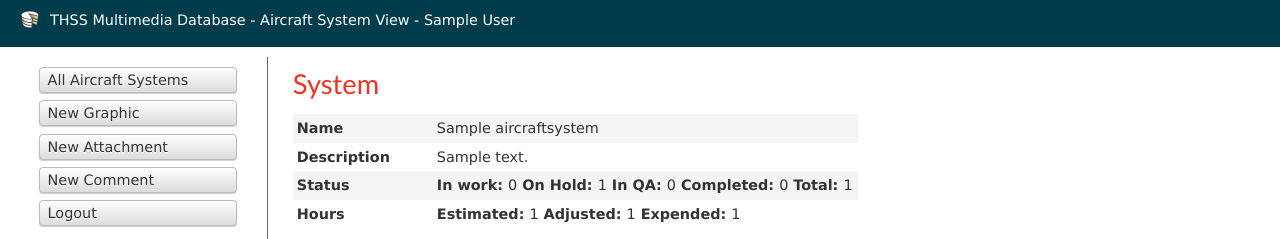
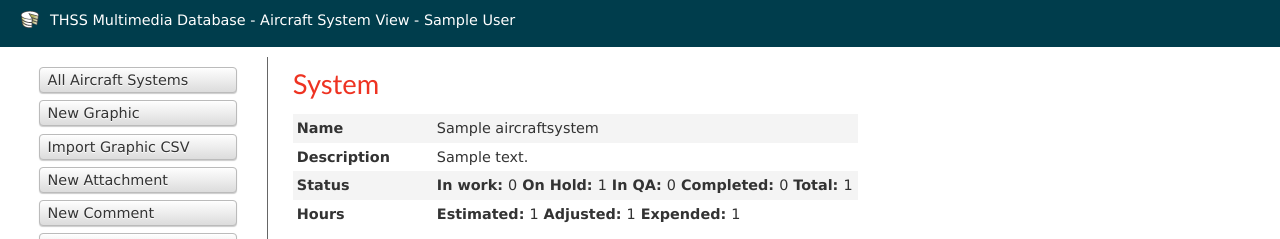
Before and after one commit to z3r0c00l2005/MultiMediaDB, a Django app: page /systems/1/1/ in a window 1280 px wide. Shown: the top 239 px of the page. Run offline with Django 3.2, Linux system fonts and the light colour scheme; a user stored in the database is signed in; tables that the repository leaves empty hold one stand-in row (values such as "Sample post"); parts of the project's set-up code (start-up, migrations or seed data) failed here and were passed over.

Commit message:
Add CSV imports

```diff
--- a/multimediadb/templates/aircraftsystems/view.html
+++ b/multimediadb/templates/aircraftsystems/view.html
@@ -8,6 +8,7 @@
 		<li><a href="{% url 'typeview' aircrafttype.id %}">All Aircraft Systems</a></li>
 		{% if perms.multimediadb.add_systemgraphic %}
         <li><a href="{% url 'graphicadd' aircrafttype.id system.id %}">New Graphic</a></li>
+        <li><a href="{% url 'graphicimport' aircrafttype.id system.id %}">Import Graphic CSV</a></li>
         {% endif %}
         {% if perms.multimediadb.add_upload %}
         <li><a href="{% url 'uploadadd' aircrafttype.id system.id 0 'system' %}">New Attachment</a></li>
--- a/multimediadb/views.py
+++ b/multimediadb/views.py
@@ -553,7 +553,6 @@ def typeimport(request):
     view_url = reverse('typeindex')
     if 'cancel' in request.POST:
         return HttpResponseRedirect(reverse('typeindex'))
-    # Handle file upload
     if request.method == 'POST':
         form = ImportForm(request.POST, request.FILES)
         if form.is_valid():
@@ -582,7 +581,6 @@ def systemimport(request, type_id):
     view_url = reverse('typeview', args=(type_id,))
     if 'cancel' in request.POST:
         return HttpResponseRedirect(reverse('typeview', args=(type_id,)))
-    # Handle file upload
     if request.method == 'POST':
         form = ImportForm(request.POST, request.FILES)
         if form.is_valid():
@@ -604,6 +602,36 @@ def systemimport(request, type_id):
     else:
         form = ImportForm() # A empty, unbound form
     return render(request, 'csvimport/add.html', {'form': form})
+
+@login_required
+def graphicimport(request, type_id, system_id):
+    view_url = reverse('systemview', args=(type_id, system_id))
+    if 'cancel' in request.POST:
+        return HttpResponseRedirect('systemview', args=(type_id, system_id))
+    if request.method == 'POST':
+        form = ImportForm(request.POST, request.FILES)
+        if form.is_valid():
+            cd = form.cleaned_data
+            file = cd['filename']
+
+            with file as f:
+                reader = csv.reader(f, delimiter=';', quoting=csv.QUOTE_NONE)
+                for row in reader:
+                    type = Aircrafttype.objects.get(id=type_id)
+                    system = Aircraftsystem.objects.get(id=system_id)
+
+                    if Systemgraphic.objects.filter(aircraftsystem=system.id, media_label=row[0]).count() > 0:
+                        graphic = Systemgraphic.objects.get(aircrafttype=type.id, media_label=row[0])
+                        Systemgraphic.objects.filter(id=graphic.id).update(aircraftsystem=system, media_label=row[0], title=row[1], description=row[2], estimated_hours=row[3], adjusted_hours=row[4], last_update_by='**Importer**', )
+                    else:
+                        query = Systemgraphic(aircraftsystem=system, media_label=row[0], title=row[1], description=row[2], estimated_hours=row[3], adjusted_hours=row[4], last_update_by='**Importer**', )
+                        query.save()
+            # Redirect to the document list after POST
+            return HttpResponseRedirect(reverse('systemview', args=(type_id, system_id)))
+    else:
+        form = ImportForm() # A empty, unbound form
+    return render(request, 'csvimport/add.html', {'form': form})
+
 
 # ################
 # Report Views   #
--- a/thssdb/urls.py
+++ b/thssdb/urls.py
@@ -34,6 +34,7 @@ urlpatterns = patterns('',
     url(r'^systems/comment/system/(?P<type_id>\d+)/(?P<system_id>\d+)/', views.commentadd, name='systemcommentadd'),
 
     url(r'^graphics/add/(?P<type_id>\d+)/(?P<system_id>\d+)/', views.graphicadd, name='graphicadd'),
+    url(r'^graphics/import/(?P<type_id>\d+)/(?P<system_id>\d+)/', views.graphicimport, name='graphicimport'),
     url(r'^graphics/edit/(?P<type_id>\d+)/(?P<system_id>\d+)/(?P<graphic_id>\d+)/', views.graphicedit, name='graphicedit'),
     url(r'^graphics/view/(?P<type_id>\d+)/(?P<system_id>\d+)/(?P<graphic_id>\d+)/', views.graphicview, name='graphicview'),
     url(r'^graphics/hold/(?P<type_id>\d+)/(?P<system_id>\d+)/(?P<graphic_id>\d+)/', views.graphicholdtoggle, name='graphichold'),
```
Also changed, not shown: 2 other files.
